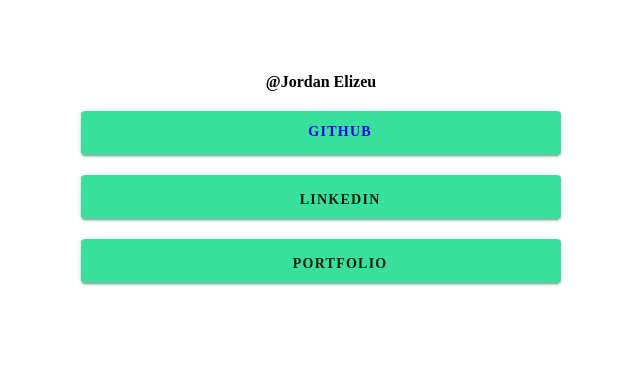
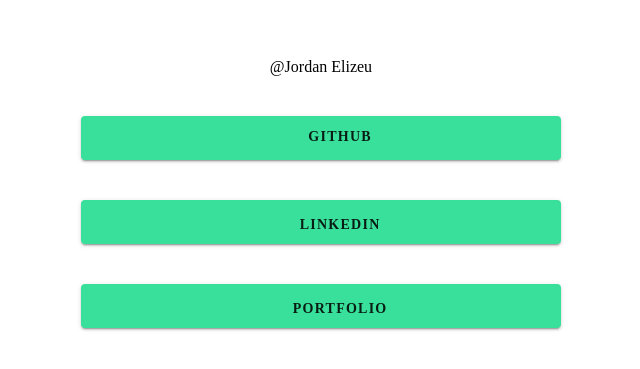
Before and after one commit to JordanElizeu/CompartilharLinksBioInstagram-Vue.js, a Vue app: page / in a window 1280 px wide. Shown: the part 287-656 px from the top of the page, without its empty margins (319-959 px from the left). Built offline with nearby package versions, Linux system fonts and the light colour scheme.

Commit message:
view desktop completa

```diff
--- a/src/components/ComponentDesktop.vue
+++ b/src/components/ComponentDesktop.vue
@@ -1,34 +1,38 @@
 <template>
   <div class="view-links-bio">
     <center>
-      <v-avatar size="120">
+      <v-avatar size="150">
         <v-img src="../assets/avatar.jpeg"></v-img>
       </v-avatar>
       <div class="buttons">
-        <strong class="titulo">@Jordan Elizeu</strong>
+        <p class="titulo">@Jordan Elizeu</p>
 
+        <a href="https://github.com/JordanElizeu" target="_blank">
           <v-btn class="button-style" color="#39e09b" elevation="5" large>
-          <a href="https://github.com/JordanElizeu" target="_blank">
             <div>
-              <v-avatar size="27"
-                ><v-img class="iconButton" src="../assets/github.png"
+              <v-avatar class="iconButton" size="27"
+                ><v-img src="../assets/github.png"
               /></v-avatar>
               <b class="link">GitHub</b>
             </div>
+          </v-btn>
         </a>
-        </v-btn>
+        <a href="https://github.com/JordanElizeu" target="_blank">
           <v-btn class="button-style" color="#39e09b" elevation="5" large>
-          <v-avatar size="27"
-            ><v-img class="iconButton" src="../assets/linkedin.png"
+            <v-avatar class="iconButton" size="27"
+              ><v-img src="../assets/linkedin.png"
             /></v-avatar>
             <b class="link">Linkedin</b>
           </v-btn>
+        </a>
+        <a target="_blank">
           <v-btn class="button-style" color="#39e09b" elevation="5" large>
-          <v-avatar size="27"
-            ><v-img class="iconButton" src="../assets/portfolio.png"
+            <v-avatar class="iconButton" size="27"
+              ><v-img src="../assets/portfolio.png"
             /></v-avatar>
             <b class="link">Portfolio</b>
           </v-btn>
+        </a>
       </div>
     </center>
   </div>
@@ -51,7 +55,7 @@
   height: 100vh;
 }
 .button-style {
-  width: 100v;
+  width: 100%;
   margin-left: 400px;
   margin-right: 400px;
   margin-top: 20px;
@@ -64,13 +68,20 @@
 }
 .titulo {
   margin-top: 10px;
+  font: Sans-serif;
 }
 .link {
   margin-top: 5px;
   margin-left: 10px;
+  font: Sans-serif;
 }
 .view-links-bio a {
   text-decoration: none;
-  text-decoration-color: black;
+  width: 100v;
+  margin-left: 400px;
+  margin-right: 400px;
+  margin-top: 20px;
+  display: flex;
+  justify-content: center;
 }
 </style>
```
Lines whose indentation alone changed are shown as unchanged.
